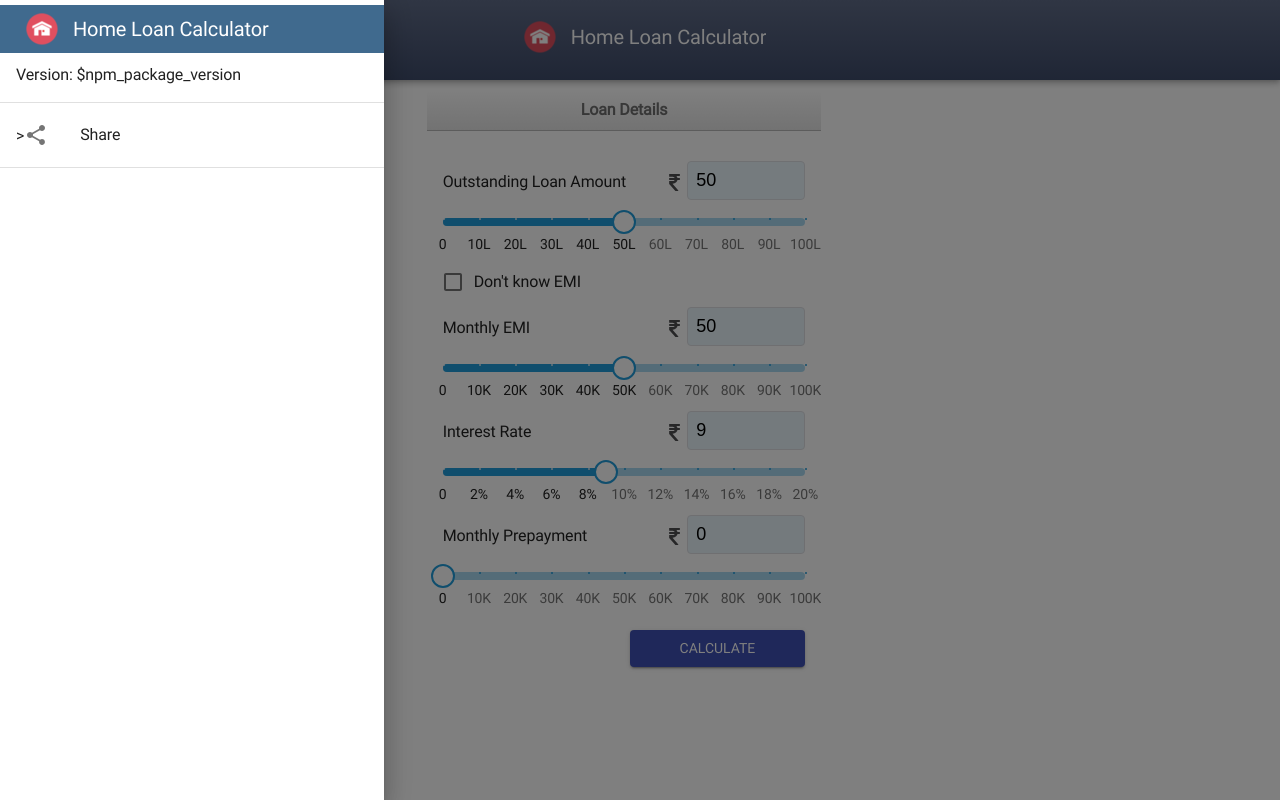
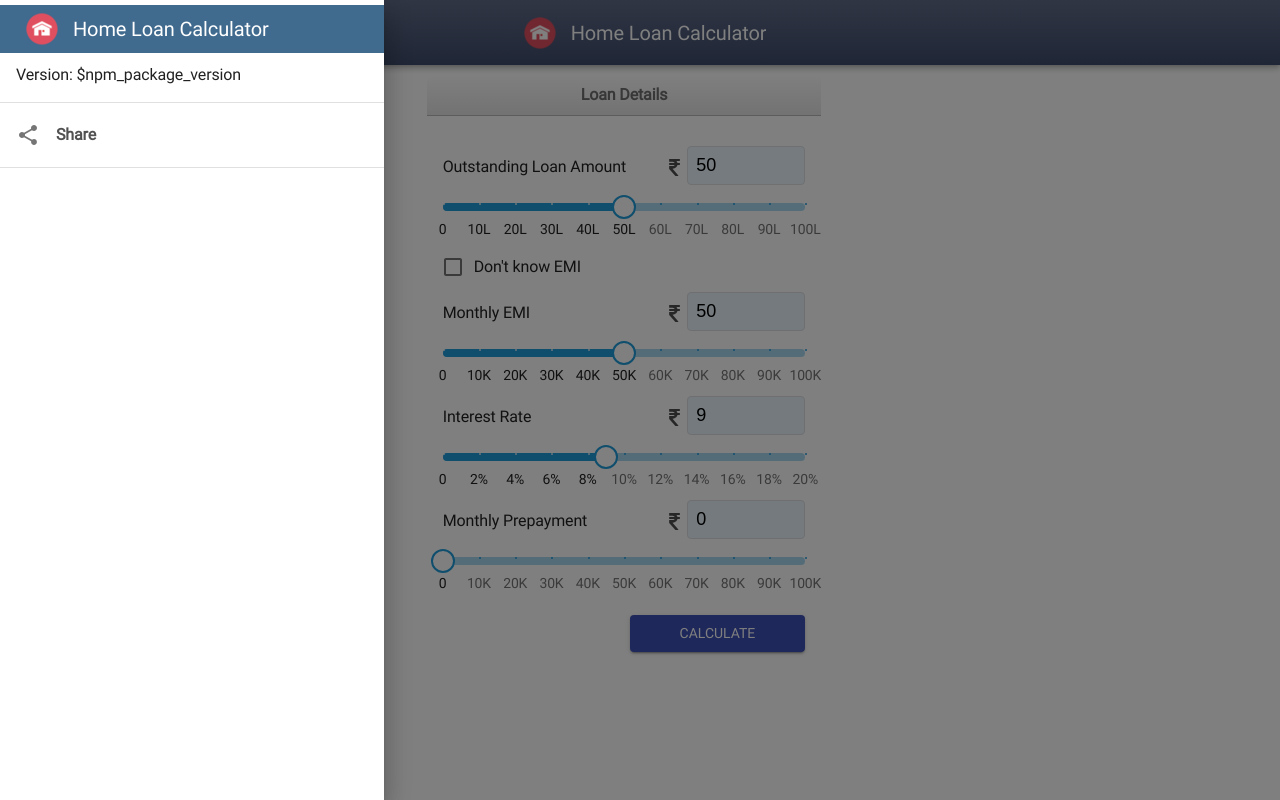
Before and after one commit to patelvimal/HomeLoanScheduler, a React (Create React App) app: page / in a window 1280 px wide. Both pictures are taken after a click on the button 36 px from the left and 32 px from the top of the page. Built offline with nearby package versions, Linux system fonts and the light colour scheme.

Commit message:
UI Enhancment

```diff
--- a/src/components/Header.jsx
+++ b/src/components/Header.jsx
@@ -17,10 +17,13 @@ const useStyles = makeStyles((theme) => ({
 		filter: 'progid:DXImageTransform.Microsoft.gradient( startColorstr=#606c88, endColorstr=#3f4c6b,GradientType=0 )',
 		color: 'rgba(0, 0, 0, 0.87)',
 		boxShadow: '0px 1px 4px -1px rgba(0, 0, 0, 0.2), 0px 4px 5px 0px rgba(0, 0, 0, 0.14), 0px 1px 10px 0px rgba(0, 0, 0, 0.12)',
-		height: 80,
+		height: 65,
 		[theme.breakpoints.down('sm')]: {
 			height: 55,
 		},
+		'& > div': {
+            minHeight: 55
+        }
 	},
 	menuButton :{
 		color:'#fff',
--- a/src/components/Sidebar.jsx
+++ b/src/components/Sidebar.jsx
@@ -42,6 +42,16 @@ const useStyles = makeStyles((theme) => ({
         '& > div': {
             margin: '2px 0px'
         }
+    },
+    itemIcon: {
+        minWidth:40
+    },
+    itemText:{
+        color:'#525151',
+        '& > span': {
+            fontWeight:'bold !important'
+        }
+
     }
 }));
 
@@ -81,11 +91,11 @@ const Sidebar = (props) => {
                         </ListItemIcon>
                         <ListItemText primary="Report A Bug"/>
                     </ListItem> */}
-                    <ListItem button component="a" href="https://api.whatsapp.com/send?text=https://home-loan-calculator.netlify.app/">>
-                        <ListItemIcon>
+                    <ListItem button component="a" href="https://api.whatsapp.com/send?text=https://home-loan-calculator.netlify.app/">
+                        <ListItemIcon className={classes.itemIcon}>
                             <ShareIcon/>
                         </ListItemIcon>
-                        <ListItemText primary="Share"/>
+                        <ListItemText primary="Share" className={classes.itemText}/>
                     </ListItem>
                     {/* <ListItem button>
                         <ListItemIcon>
```
